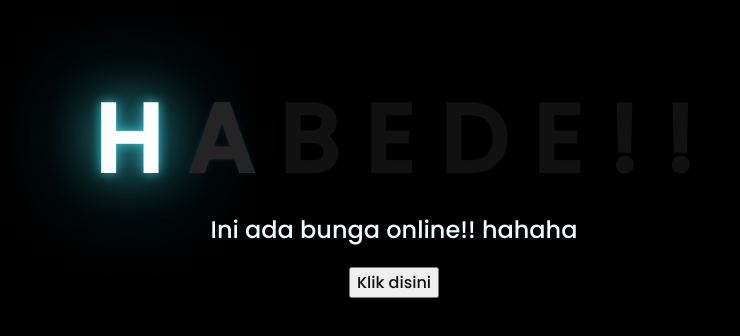
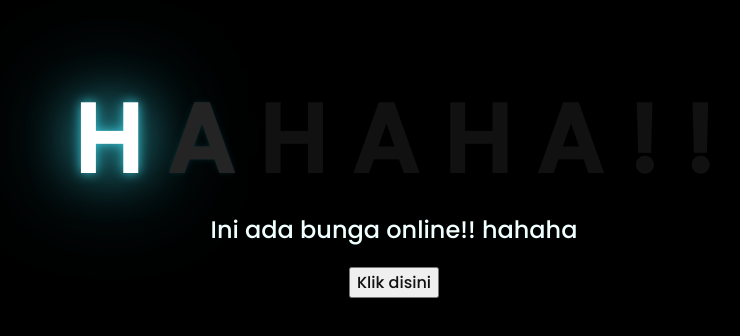
Before and after one commit to hihiihihiii/bungaa, a plain HTML site: page index.html in a window 1280 px wide. Shown: the part 226-562 px from the top of the page, without its empty margins (254-994 px from the left). Drawn offline with Linux system fonts and the light colour scheme.

Commit message:
Update index.html

```diff
--- a/index.html
+++ b/index.html
@@ -13,10 +13,10 @@
     <!-- silahkan menambah kata sesuai keinginan dengan <span>text...</span -->
         <span>H</span>
         <span>A</span>
-        <span>B</span>
-        <span>E</span>
-        <span>D</span>
-        <span>E</span>
+        <span>H</span>
+        <span>A</span>
+        <span>H</span>
+        <span>A</span>
         <span>!</span>
         <span>!</span>
     </div>
```
